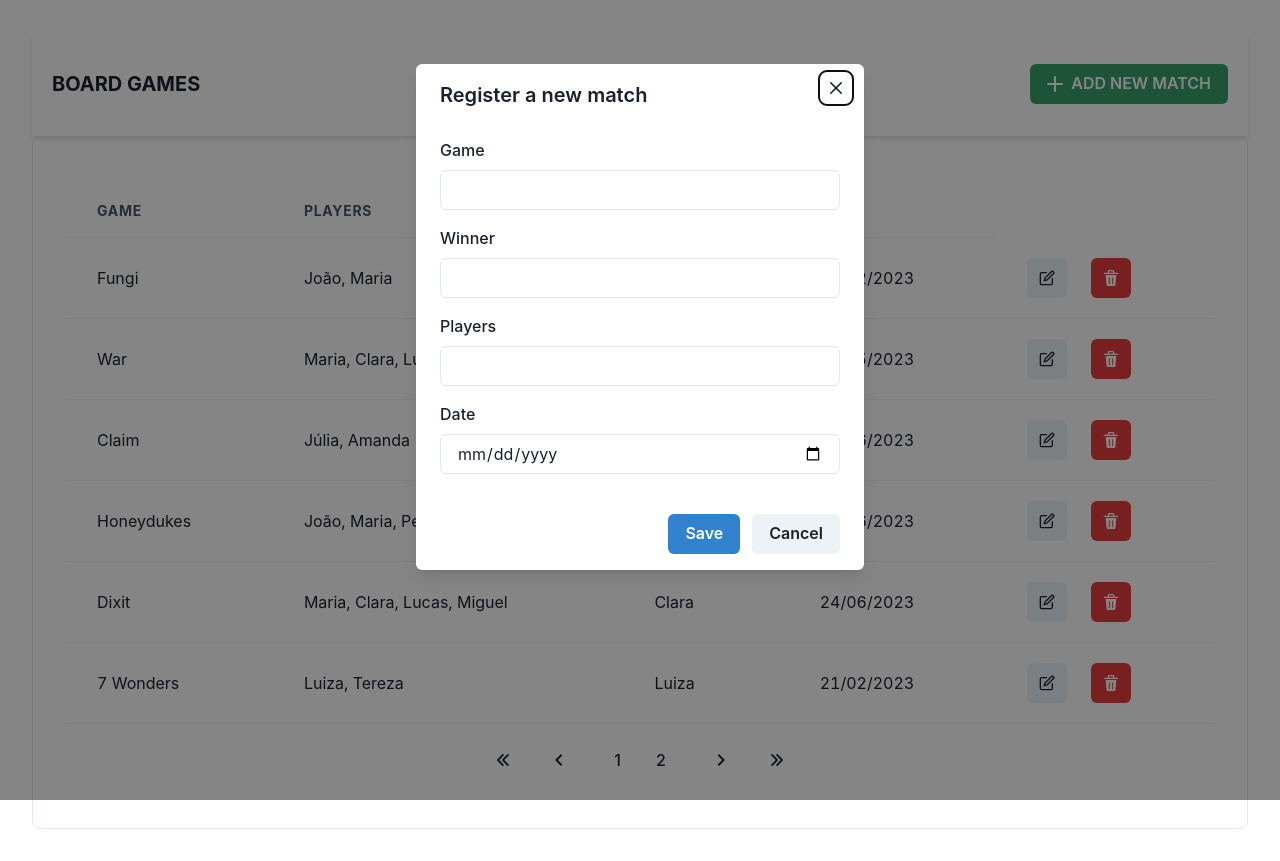
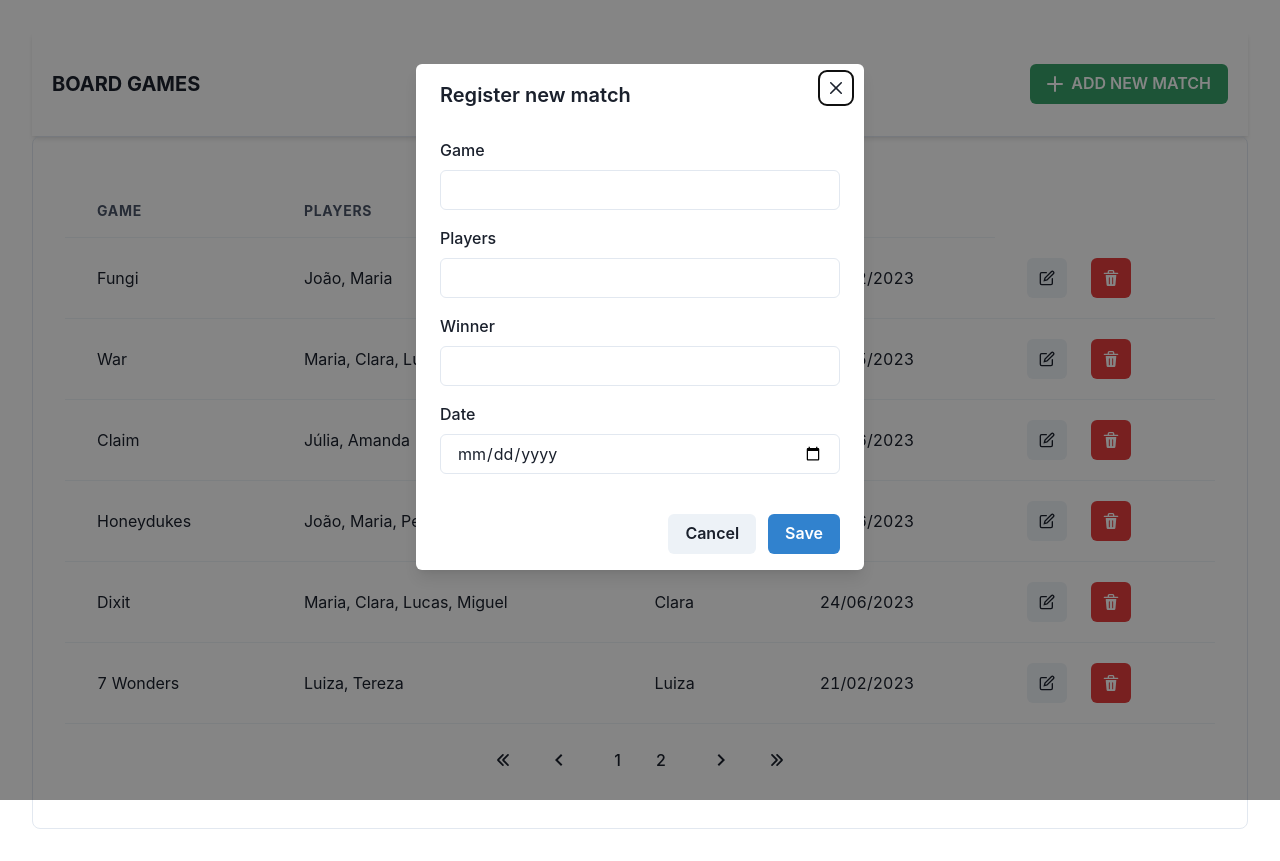
Before and after one commit to samaslima/board-games-app, a React (Vite) app: page /games-matches in a window 1280 px wide. Both pictures are taken after typing "Sample" into the empty fields and a click on the button "ADD NEW MATCH". Built offline with nearby package versions, Linux system fonts and the light colour scheme.

Commit message:
fix modal

```diff
--- a/src/components/match/AddMatch.jsx
+++ b/src/components/ModalMatch.jsx
@@ -12,7 +12,7 @@ import {
     ModalCloseButton
 } from '@chakra-ui/react'
 
-export default function AddMatch(props) {
+export default function ModalMatch(props) {
 
     return (
         <>
@@ -22,7 +22,7 @@ export default function AddMatch(props) {
             >
                 <ModalOverlay />
                 <ModalContent>
-                    <ModalHeader>Register a new match</ModalHeader>
+                    <ModalHeader>{props.modalHeader}</ModalHeader>
                     <ModalCloseButton />
                     <ModalBody pb={6}>
                         <FormControl mt={1}>
@@ -30,13 +30,13 @@ export default function AddMatch(props) {
                             <Input />
                         </FormControl>
 
-                        <FormControl>
-                            <FormLabel mt={4}>Winner</FormLabel>
+                        <FormControl mt={4}>
+                            <FormLabel>Players</FormLabel>
                             <Input />
                         </FormControl>
 
-                        <FormControl mt={4}>
-                            <FormLabel>Players</FormLabel>
+                        <FormControl>
+                            <FormLabel mt={4}>Winner</FormLabel>
                             <Input />
                         </FormControl>
 
@@ -47,14 +47,13 @@ export default function AddMatch(props) {
                     </ModalBody>
 
                     <ModalFooter>
-                        <Button colorScheme='blue' mr={3}>
-                            Save
+                        <Button onClick={props.closeModal} mr={3}>Cancel</Button>
+                        <Button colorScheme='blue'>
+                            {props.nameButton}
                         </Button>
-                        <Button onClick={props.closeModal}>Cancel</Button>
                     </ModalFooter>
                 </ModalContent>
             </Modal>
         </>
     )
-
 }
--- a/src/components/match/HeaderTable.jsx
+++ b/src/components/match/HeaderTable.jsx
@@ -10,7 +10,7 @@ import {
 } from '@chakra-ui/react'
 import { AddIcon, SearchIcon } from '@chakra-ui/icons'
 import { Link } from 'react-router-dom'
-import AddMatch from './AddMatch'
+import ModalMatch from '../ModalMatch'
 
 export default function HeaderTable() {
 
@@ -43,7 +43,12 @@ export default function HeaderTable() {
                 </Flex>
             </Box>
 
-            <AddMatch openModal={isOpen} closeModal={onClose} />
+            <ModalMatch
+                openModal={isOpen}
+                closeModal={onClose}
+                modalHeader={`Register new match`}
+                nameButton={`Save`}
+            />
         </>
     )
 }
--- a/src/components/match/TableComponent.jsx
+++ b/src/components/match/TableComponent.jsx
@@ -12,10 +12,10 @@ import {
     useDisclosure
 } from '@chakra-ui/react'
 import { EditIcon, DeleteIcon } from '@chakra-ui/icons'
-import UpdateMatch from './UpdateMatch'
 import Pagination from '../Pagination'
 import HeaderTable from './HeaderTable'
 import Dialog from '../Dialog'
+import ModalMatch from '../ModalMatch'
 
 export default function TableComponent() {
 
@@ -102,7 +102,12 @@ export default function TableComponent() {
                 <Pagination items={gameMatches.length} itemsPerPage={itemsPerPage} />
             </Box>
 
-            <UpdateMatch openModal={isOpenUpdate} closeModal={onCloseUpdate} />
+            <ModalMatch
+                openModal={isOpenUpdate}
+                closeModal={onCloseUpdate}
+                modalHeader={`Update match`}
+                nameButton={`Update`}
+            />
             <Dialog
                 openModal={isOpenDelete}
                 closeModal={onCloseDelete}
--- a/src/components/match/UpdateMatch.jsx
+++ /dev/null
@@ -1,59 +0,0 @@
-import {
-    Button,
-    FormControl,
-    FormLabel,
-    Input,
-    Modal,
-    ModalOverlay,
-    ModalContent,
-    ModalHeader,
-    ModalFooter,
-    ModalBody,
-    ModalCloseButton
-} from '@chakra-ui/react'
-
-export default function UpdateMatch(props) {
-
-    return (
-        <>
-            <Modal
-                isOpen={props.openModal}
-                onClose={props.closeModal}
-            >
-                <ModalOverlay />
-                <ModalContent>
-                    <ModalHeader>Update a match</ModalHeader>
-                    <ModalCloseButton />
-                    <ModalBody pb={6}>
-                        <FormControl mt={1}>
-                            <FormLabel>Game</FormLabel>
-                            <Input />
-                        </FormControl>
-
-                        <FormControl>
-                            <FormLabel mt={4}>Winner</FormLabel>
-                            <Input />
-                        </FormControl>
-
-                        <FormControl mt={4}>
-                            <FormLabel>Players</FormLabel>
-                            <Input />
-                        </FormControl>
-
-                        <FormControl mt={4}>
-                            <FormLabel>Date</FormLabel>
-                            <Input type='date' />
-                        </FormControl>
-                    </ModalBody>
-
-                    <ModalFooter>
-                        <Button colorScheme='blue' mr={3}>
-                            Update
-                        </Button>
-                        <Button onClick={props.closeModal}>Cancel</Button>
-                    </ModalFooter>
-                </ModalContent>
-            </Modal>
-        </>
-    )
-}
```
